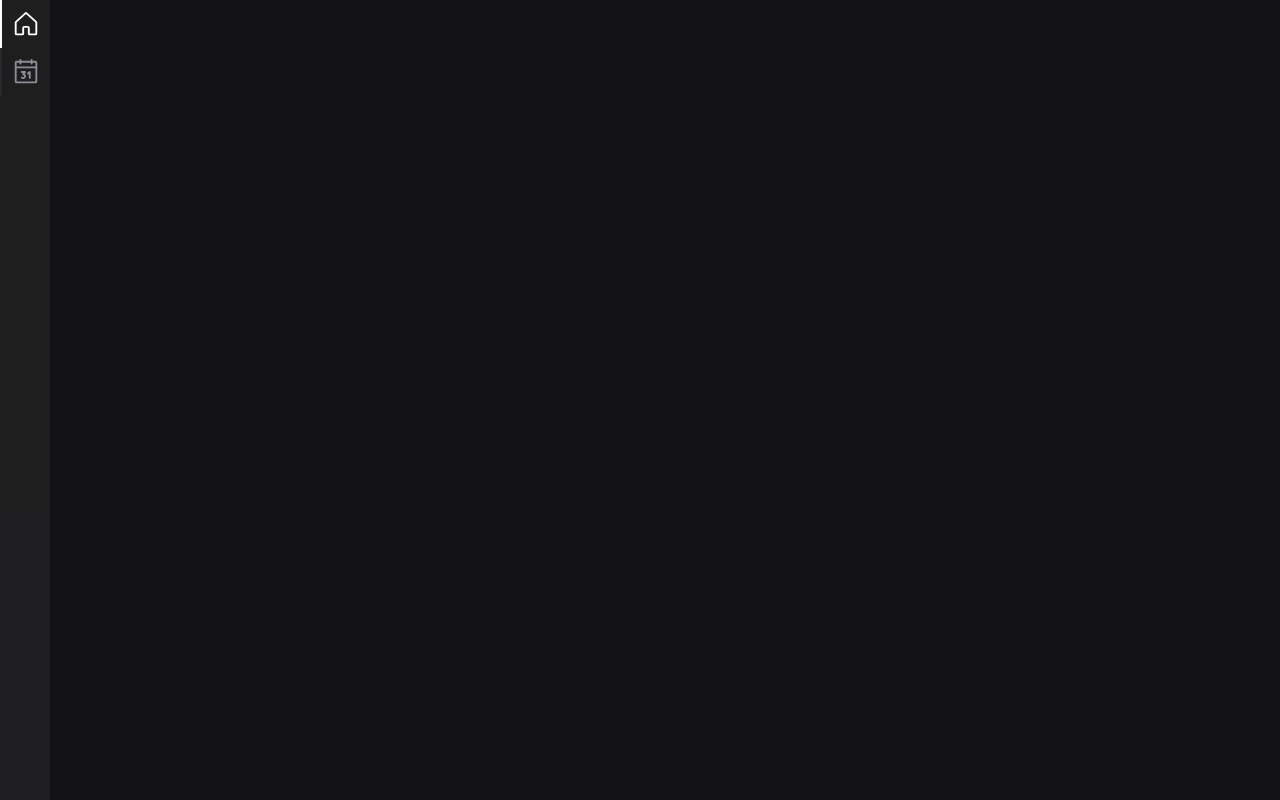
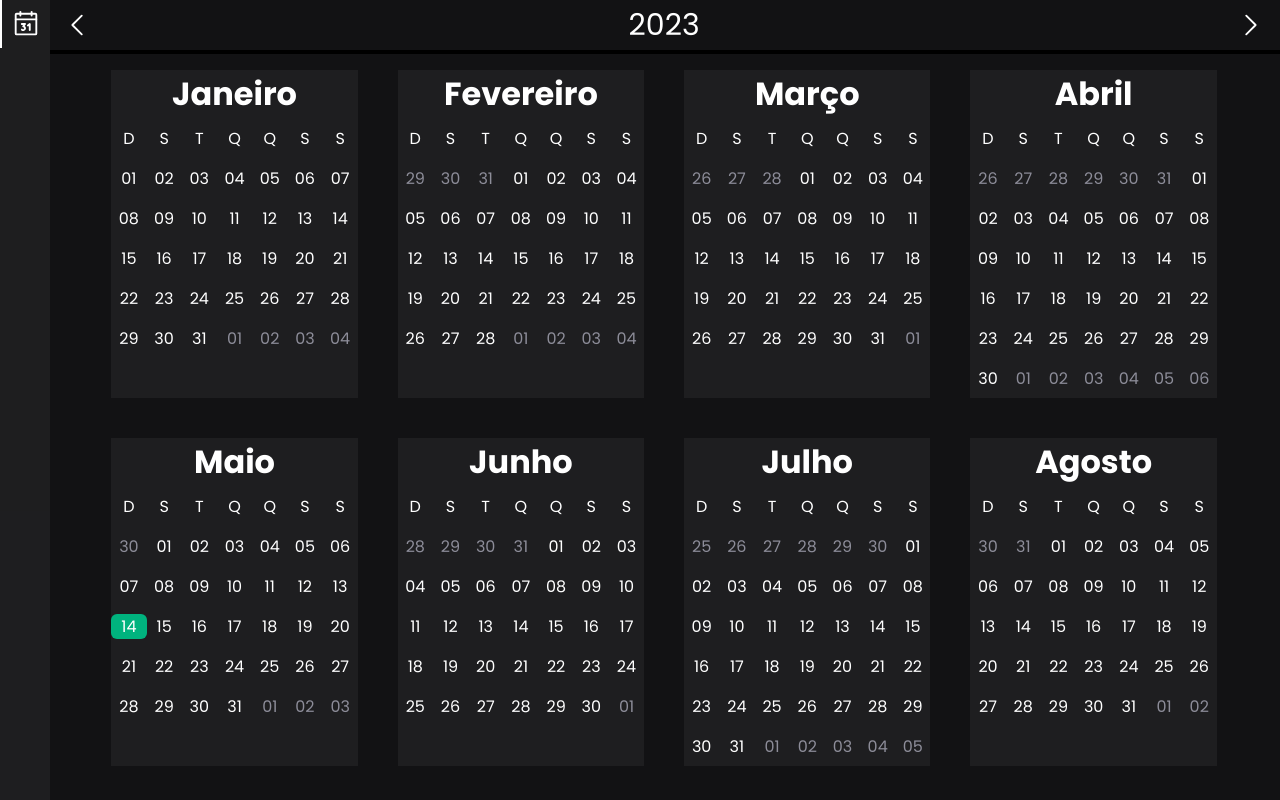
Before and after one commit to sagnb/cloto, a React (Vite) app: page / in a window 1280 px wide. Shown: the top 800 px of the page. Built offline with nearby package versions, Linux system fonts and the light colour scheme.

Commit message:
rm Empty home page

```diff
--- a/src/App.tsx
+++ b/src/App.tsx
@@ -18,7 +18,7 @@ const router = createBrowserRouter([
     errorElement: <ErrorPage message='Error 404'></ErrorPage>,
     children: [
       {
-        path: '/calendar',
+        path: '/',
         element: <Calendar/>
       },
       {
--- a/src/pages/Home/index.tsx
+++ b/src/pages/Home/index.tsx
@@ -1,7 +1,6 @@
 import { Outlet } from 'react-router-dom'
 
 import {
-  House,
   Calendar
 } from 'phosphor-react'
 
@@ -12,11 +11,9 @@ import './styles.scss'
 export default function Home() {
   const to = [
     '/',
-    '/Calendar'
   ]
 
   const logo = [
-    <House/>,
     <Calendar/>
   ]
 
```
